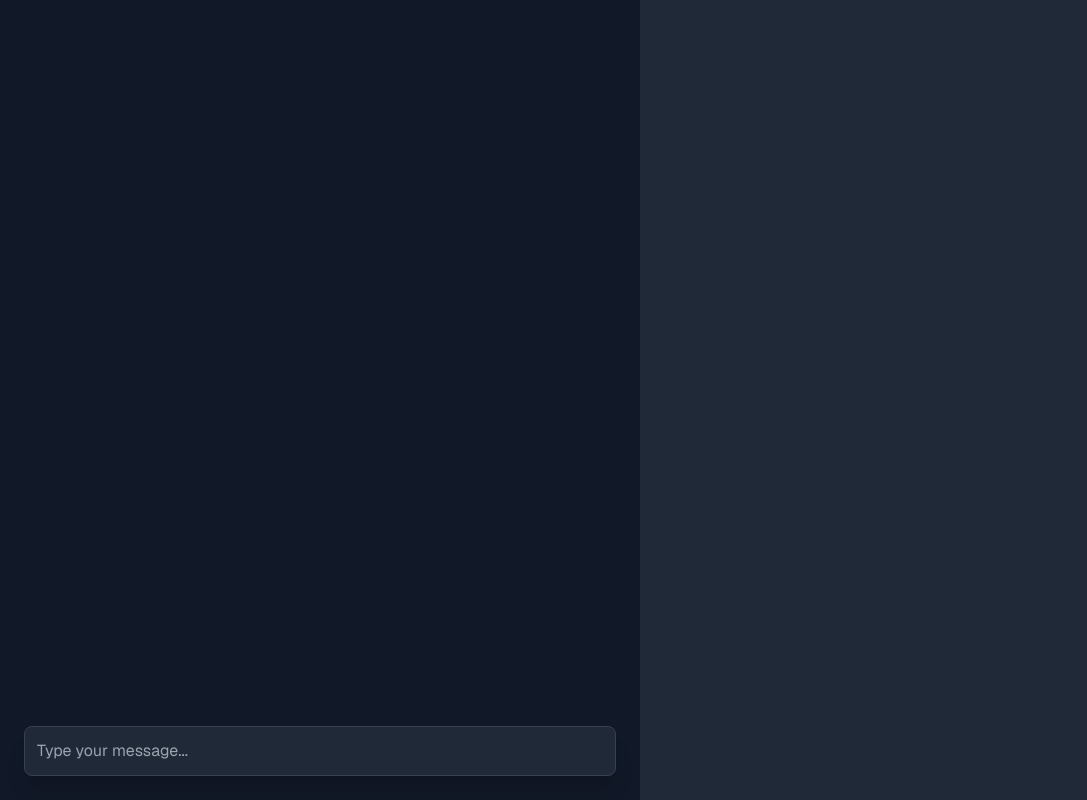
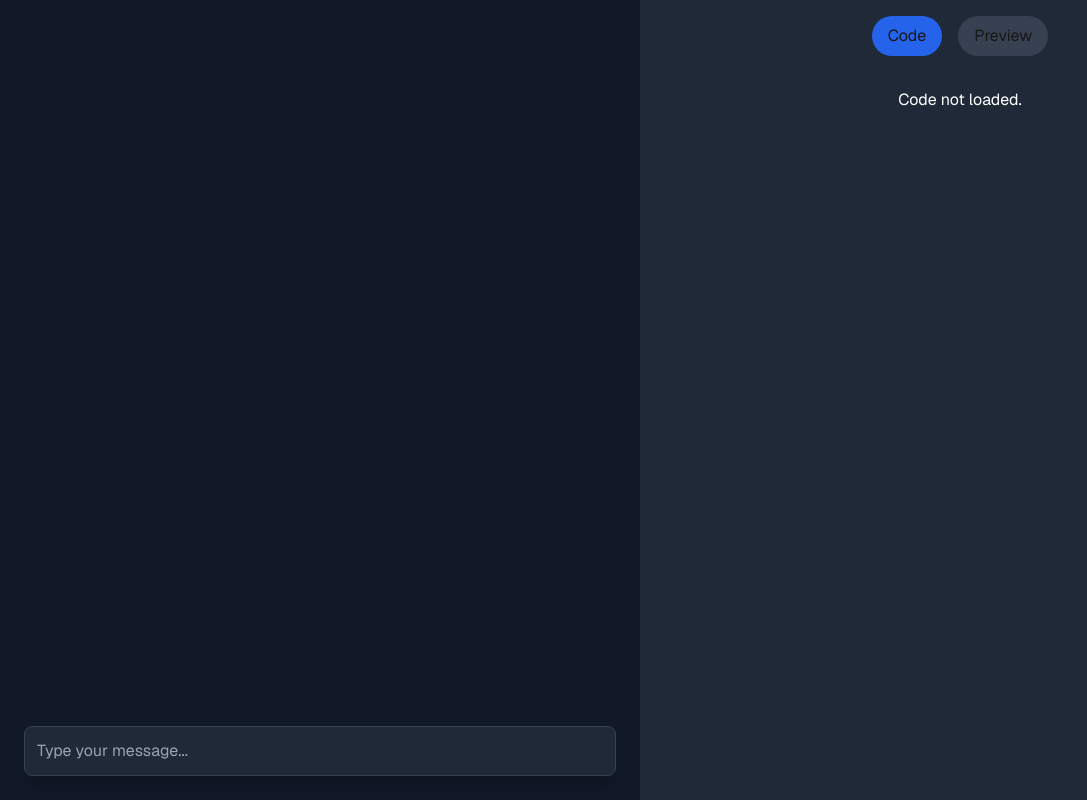
Before and after one commit to vdaita/autotool, a Next.js app: page / in a window 1280 px wide. Shown: the whole page, without its empty margins (0-1087 px from the left). Built offline with nearby package versions, Linux system fonts and the light colour scheme.

Commit message:
added corresponding frontend views

```diff
--- a/app/page.tsx
+++ b/app/page.tsx
@@ -5,8 +5,16 @@ import { useChat, Message } from 'ai/react';
 import { useState } from "react";
 import { ToastContainer, toast } from 'react-toastify';
 
+type SandboxResult = {
+  sandboxId: string;
+  url: string;
+}
+
 export default function Home() {
   const [error, setError] = useState<string | null>(null);
+  const [sandboxResult, setSandboxResult] = useState<SandboxResult | null>(null);
+  const [activeTab, setActiveTab] = useState<'code' | 'preview'>('code');
+  const [activeCode, setActiveCode] = useState<string>('');
 
   const { messages, input, handleInputChange, handleSubmit } = useChat({
     onFinish: (message: Message) => {
@@ -62,7 +70,41 @@ export default function Home() {
       </form>
       </div>
       <div className="w-1/2 bg-gray-800">
-      {/* Right side content will go here */}
+        <div className="flex justify-center space-x-4 p-4">
+          <button
+        className={`px-4 py-2 rounded-full ${activeTab === 'code' ? 'bg-blue-600' : 'bg-gray-700'}`}
+        onClick={() => setActiveTab('code')}
+          >
+        Code
+          </button>
+          <button
+        className={`px-4 py-2 rounded-full ${activeTab === 'preview' ? 'bg-blue-600' : 'bg-gray-700'}`}
+        onClick={() => setActiveTab('preview')}
+          >
+        Preview
+          </button>
+        </div>
+        <div className="p-4">
+          {activeTab === 'code' ? (
+            <div className="text-white flex justify-center items-center h-full">
+              {!activeCode && <p>Code not loaded.</p>}
+              <pre>{activeCode}</pre>
+            </div>
+          ) : (
+        <div className="text-white flex justify-center items-center h-full">
+          {sandboxResult &&
+            <iframe
+              src={sandboxResult?.url}
+              className="w-full h-full border-none"
+              title="Preview"
+            />
+          }
+          {!sandboxResult && (
+            <p>URL not loaded.</p>
+          )}
+        </div>
+          )}
+        </div>
       </div>
       <ToastContainer />
     </div>
```
